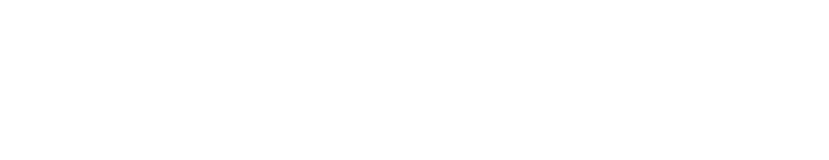
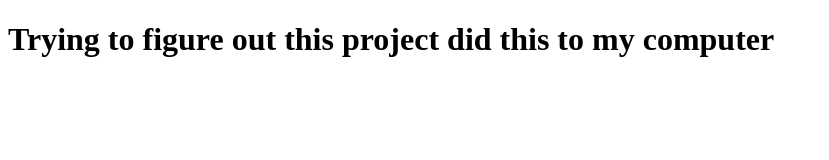
Before and after one commit to a-fessel/Final, a plain HTML site: page index.html in a window 1280 px wide. Shown: the whole page, without its empty margins (0-829 px from the left). Drawn offline with Linux system fonts and the light colour scheme.

Commit message:
Adding text to website

```diff
--- a/index.html
+++ b/index.html
@@ -4,6 +4,6 @@
 <title>Welcome to my website for my final Project</title>
 </head>
 <body>
-<h1></h1>
+<h1>Trying to figure out this project did this to my computer</h1>
 </body>
 </html>
```
